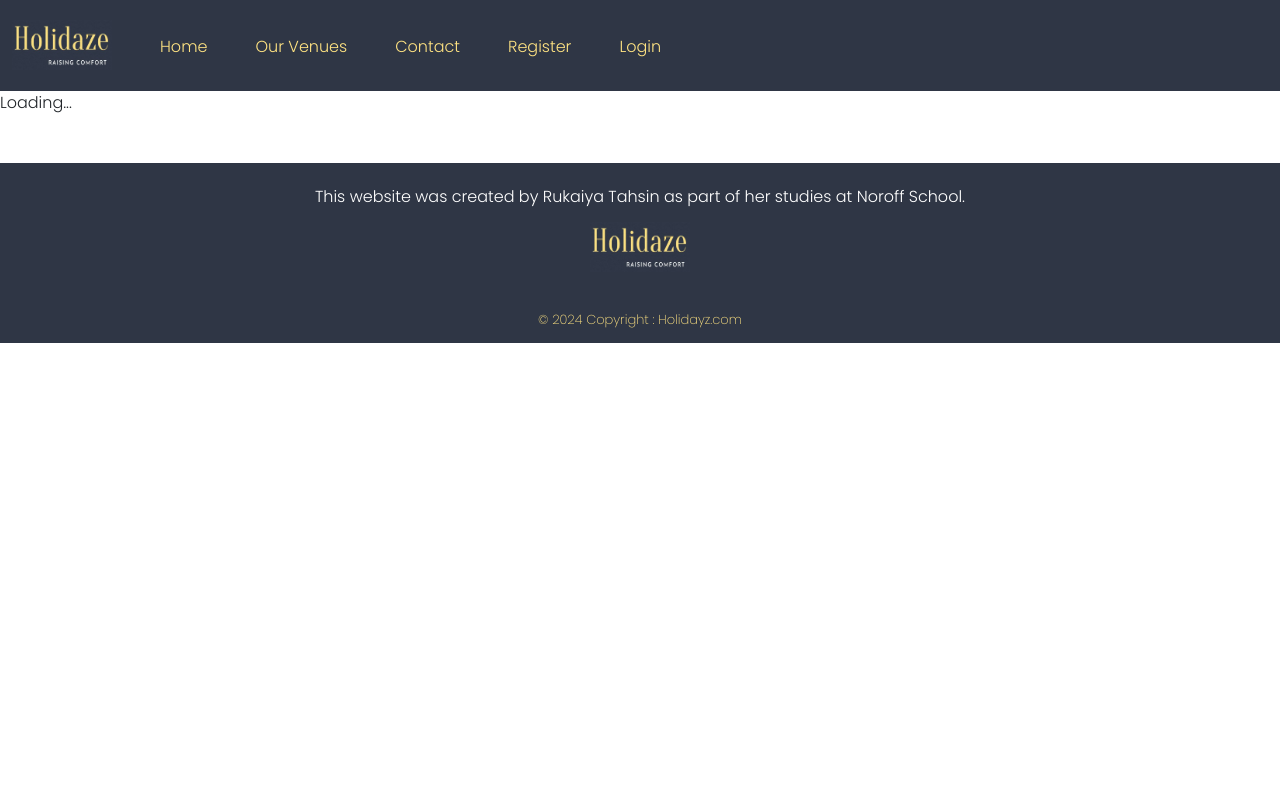
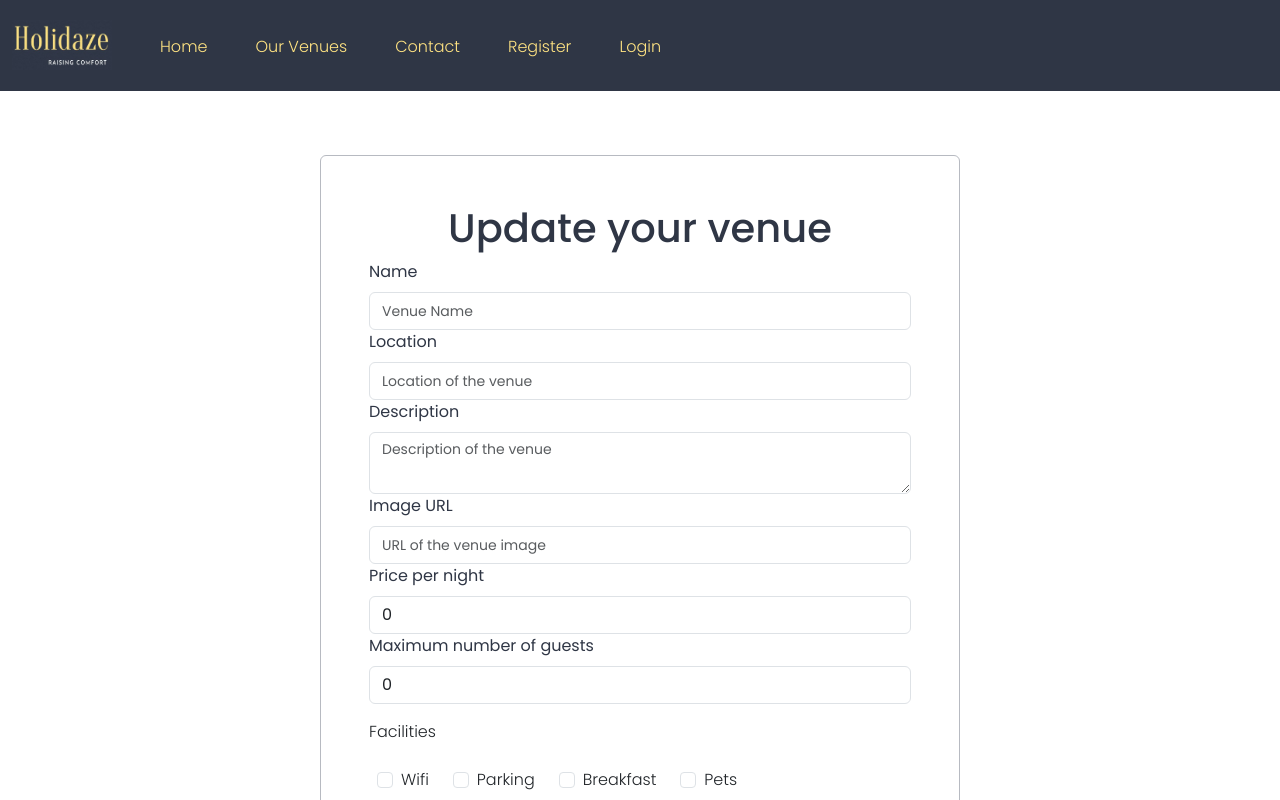
Before and after one commit to tahsinrukaiya/PROJECT-EXAM-2, a React (Vite) app: page /update-venue in a window 1280 px wide. Shown: the top 800 px of the page. Built offline with nearby package versions, Linux system fonts and the light colour scheme; no server answers; a web font is replaced by a local one.

Commit message:
work on update venue

```diff
--- a/src/api/updateVenue.js
+++ b/src/api/updateVenue.js
@@ -1,6 +1,5 @@
 import { API_URLS } from "../config";
 import { API_KEY } from "../config";
-
 
 export async function updateVenue(venueData) {
     const token = localStorage.getItem("accessToken");
@@ -54,7 +53,6 @@ export async function updateVenue(venueData) {
 
         const responseBody = await response.json();
         console.log('Venue updated successfully:', responseBody);
-
         return responseBody;
     } catch (error) {
         console.error('Error updating venue:', error);
--- a/src/components/Pages/Venues/CreateVenueForm.jsx
+++ b/src/components/Pages/Venues/CreateVenueForm.jsx
@@ -12,6 +12,7 @@ export default function CreateVenueForm() {
         maxGuests: "",
         wifi: false,
         parking: false,
+        breakfast: false,
         pets: false,
     });
 
@@ -21,7 +22,6 @@ export default function CreateVenueForm() {
     const handleInputChange = (e) => {
         const { name, value } = e.target;
 
-        // Convert price and maxGuests to numbers on change
         if (name === "price" || name === "maxGuests") {
             const numericValue = value ? Number(value) : 0;
             setVenueData((prevData) => ({
@@ -47,7 +47,6 @@ export default function CreateVenueForm() {
     const handleSubmit = async (e) => {
         e.preventDefault();
 
-        // Check for any required fields and validation
         if (venueData.price <= 0 || venueData.maxGuests <= 0) {
             setMessage("Price and Max Guests must be greater than zero.");
             setShowModal(true);
@@ -66,40 +65,32 @@ export default function CreateVenueForm() {
             meta: {
                 wifi: venueData.wifi,
                 parking: venueData.parking,
-                breakfast: false,  // Adjust as needed
+                breakfast: venueData.breakfast,
                 pets: venueData.pets,
             },
             location: {
                 address: venueData.location,
-                city: "the city",  // Make this dynamic if needed
-                zip: "",  // Add if required by the API
-                country: "",  // Add if required
-                continent: "",  // Add if required
-                lat: 0,  // Add if required
-                lng: 0,  // Add if required
+                city: "the city",
+                zip: "",
+                country: "",
+                continent: "",
+                lat: 0,
+                lng: 0,
             },
         };
 
         try {
-            // Wait for the response from the API after creating the venue
             const response = await createVenue(venueDataFormatted);
             console.log("Venue created successfully", response);
 
-            // Check if response contains valid data
             if (response && response.data) {
                 const newVenue = response.data;
-
-                // Get existing venues from localStorage
                 const existingVenues = JSON.parse(localStorage.getItem('venues')) || [];
-
-                // Add the new venue to the existing venues
                 existingVenues.push(newVenue);
-
-                // Save the updated venues list back to localStorage
                 localStorage.setItem('venues', JSON.stringify(existingVenues));
-
                 setMessage("Venue created successfully!");
                 setShowModal(true);
+
             } else {
                 setMessage("There was an error creating the venue. No valid data returned.");
                 setShowModal(true);
@@ -113,7 +104,7 @@ export default function CreateVenueForm() {
 
     const handleCloseModal = () => {
         setShowModal(false);
-        window.location.href = "/venue_list";  // Redirect after closing the modal
+        window.location.href = "/profile";
     };
 
     return (
@@ -122,7 +113,6 @@ export default function CreateVenueForm() {
                 <form className="lease-venue-form rounded mb-3 mt-3 p-5" onSubmit={handleSubmit}>
                     <h1 className="heading-one text-center">Lease a venue</h1>
 
-                    {/* Venue Name */}
                     <div className="mb-3">
                         <label htmlFor="name" className="form-label">Name</label>
                         <input
@@ -136,7 +126,6 @@ export default function CreateVenueForm() {
                         />
                     </div>
 
-                    {/* Location */}
                     <div className="mb-3">
                         <label htmlFor="location" className="form-label">Location</label>
                         <input
@@ -150,7 +139,6 @@ export default function CreateVenueForm() {
                         />
                     </div>
 
-                    {/* Description */}
                     <div className="mb-3">
                         <label htmlFor="description" className="form-label">Description</label>
                         <textarea
@@ -162,7 +150,6 @@ export default function CreateVenueForm() {
                         />
                     </div>
 
-                    {/* Image URL */}
                     <div className="mb-3">
                         <label htmlFor="imageUrl" className="form-label">Image URL</label>
                         <input
@@ -175,7 +162,6 @@ export default function CreateVenueForm() {
                         />
                     </div>
 
-                    {/* Price per night */}
                     <div className="mb-3">
                         <label htmlFor="price" className="form-label">Price per night</label>
                         <input
@@ -189,7 +175,6 @@ export default function CreateVenueForm() {
                         />
                     </div>
 
-                    {/* Maximum number of guests */}
                     <div className="mb-3">
                         <label htmlFor="maxGuests" className="form-label">Maximum number of guests</label>
                         <input
@@ -203,7 +188,6 @@ export default function CreateVenueForm() {
                         />
                     </div>
 
-                    {/* Facilities (checkboxes) */}
                     <div className="mb-3">
                         <label className="mt-3 mb-3">Facilities</label>
                         <div className="d-flex flex-row bd-highlight mb-3 meta-options">
@@ -226,6 +210,16 @@ export default function CreateVenueForm() {
                                     onChange={handleCheckboxChange}
                                 />
                                 <label className="form-check-label">Parking</label>
+                            </div>
+                            <div className="p-2">
+                                <input
+                                    className="form-check-input mx-2"
+                                    type="checkbox"
+                                    name="breakfast"
+                                    checked={venueData.breakfast}
+                                    onChange={handleCheckboxChange}
+                                />
+                                <label className="form-check-label">Breakfast</label>
                             </div>
                             <div className="p-2">
                                 <input
--- a/src/components/Pages/Venues/UpdateVenueForm.jsx
+++ b/src/components/Pages/Venues/UpdateVenueForm.jsx
@@ -2,7 +2,21 @@ import { useState, useEffect } from "react";
 import { updateVenue } from "@api/updateVenue";
 
 export default function UpdateVenueForm() {
-    const [venueData, setVenueData] = useState(null);
+    const [successMessage, setSuccessMessage] = useState("");
+    const [venueData, setVenueData] = useState({
+        name: "",
+        location: {
+            address: "",
+        },
+        description: "",
+        imageUrl: "",
+        price: 0,
+        maxGuests: 0,
+        wifi: false,
+        parking: false,
+        breakfast: false,
+        pets: false,
+    });
 
     useEffect(() => {
         const storedVenue = JSON.parse(localStorage.getItem('selectedVenue'));
@@ -11,6 +25,7 @@ export default function UpdateVenueForm() {
             setVenueData({
                 ...storedVenue,
                 imageUrl: mediaUrl,
+                location: storedVenue.location || { address: "" },
             });
         }
     }, []);
@@ -46,21 +61,22 @@ export default function UpdateVenueForm() {
 
     const handleFormSubmit = async (event) => {
         event.preventDefault();
-
         if (!venueData.name || !venueData.location.address || !venueData.price || isNaN(venueData.maxGuests)) {
             alert("Please fill in all required fields and ensure maxGuests is a number.");
             return;
         }
-
         try {
             const updatedVenue = await updateVenue(venueData);
+            if (updatedVenue) {
+                setSuccessMessage('Venue updated successfully!');
 
-            if (updatedVenue) {
-                alert('Venue updated successfully!');
+                console.log('Success message set:', successMessage);
+
                 setVenueData(updatedVenue);
                 localStorage.setItem('selectedVenue', JSON.stringify(updatedVenue));
-
-                window.location.href = "/venue_list";
+                setTimeout(() => {
+                    window.location.href = "/profile";
+                }, 2000);
             } else {
                 throw new Error('Failed to update venue');
             }
@@ -74,6 +90,13 @@ export default function UpdateVenueForm() {
 
     return (
         <div className="form-container d-flex justify-content-center align-items-center vh-50 mt-5">
+            {successMessage && (
+                <div className="successMessage">
+                    {console.log(successMessage)}
+                    {successMessage}
+
+                </div>
+            )}
             <div className="col-10 col-md-6 col-lg-6">
                 <form className="lease-venue-form rounded mb-3 mt-3 p-5" onSubmit={handleFormSubmit}>
                     <h1 className="heading-one text-center">Update your venue</h1>
@@ -161,6 +184,16 @@ export default function UpdateVenueForm() {
                                 <input
                                     className="form-check-input mx-2"
                                     type="checkbox"
+                                    name="breakfast"
+                                    checked={venueData.breakfast}
+                                    onChange={handleFormChange}
+                                />
+                                <label className="form-check-label">Breakfast</label>
+                            </div>
+                            <div className="p-2">
+                                <input
+                                    className="form-check-input mx-2"
+                                    type="checkbox"
                                     name="pets"
                                     checked={venueData.pets}
                                     onChange={handleFormChange}
--- a/src/index.css
+++ b/src/index.css
@@ -494,6 +494,13 @@
   background-color: white !important;
 }
 
+.successMessage {
+  color: green;
+  font-size: 18px;
+  font-weight: bold;
+  margin-bottom: 15px;
+}
+
 /* Customizing the main calendar container--------------------------- */
 .flatpickr-day {
   color: #2f3645;
```
